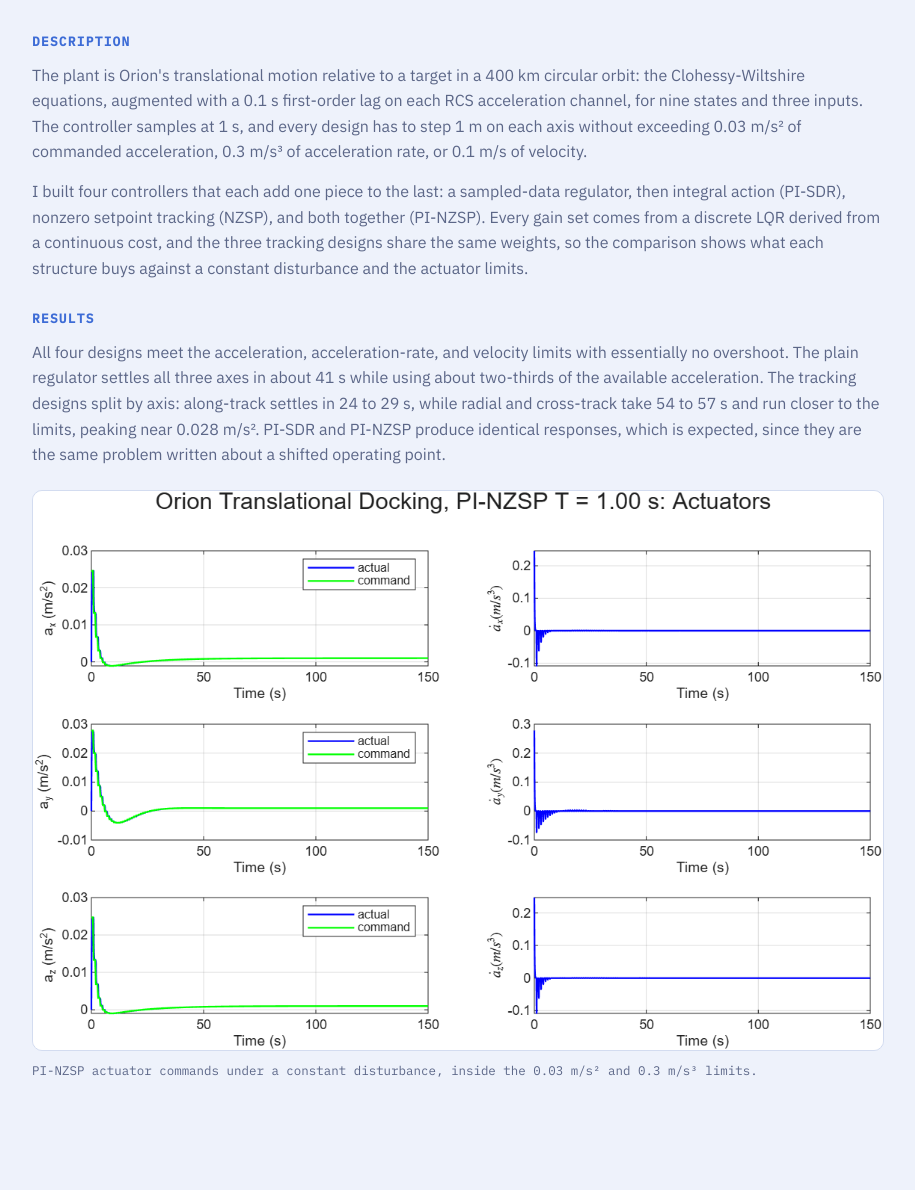
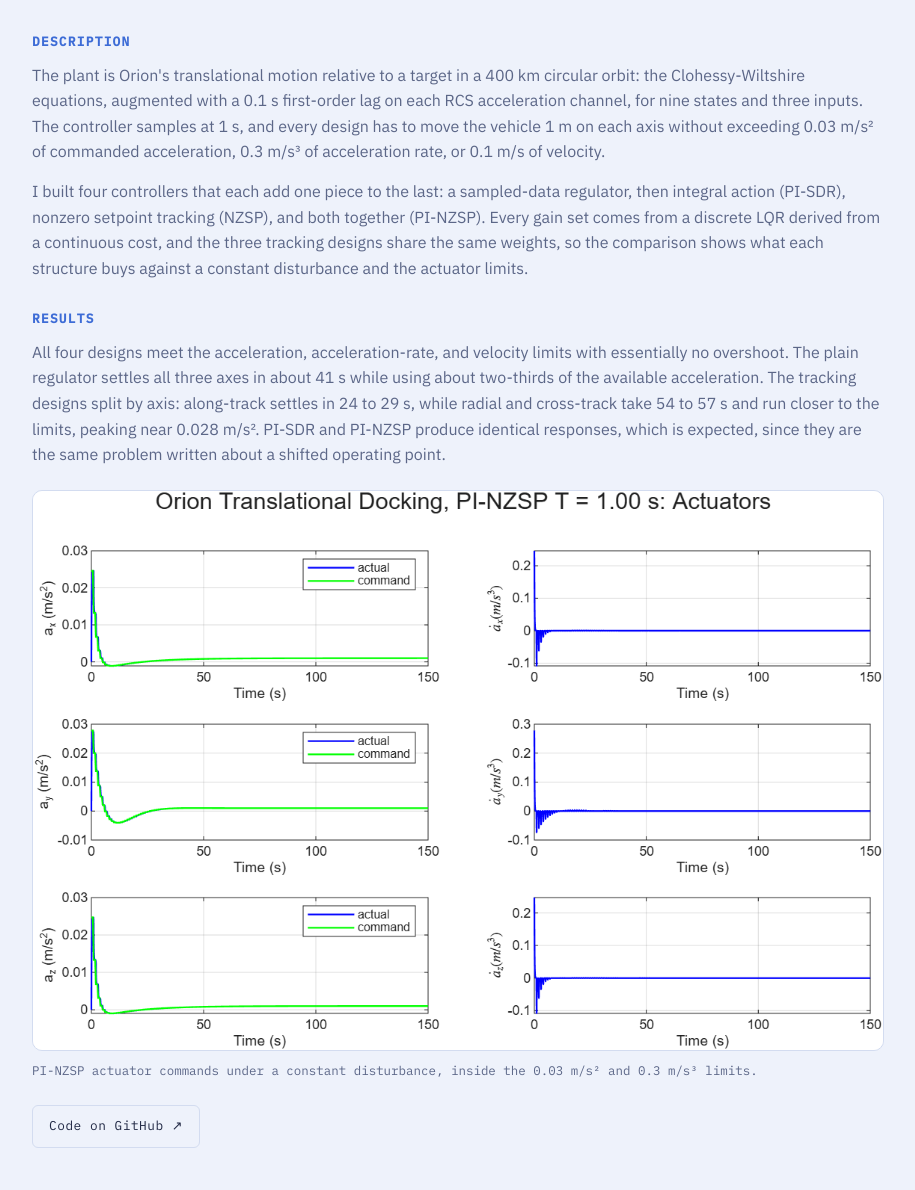
Before and after one commit to cacapps/cacapps.github.io, a plain HTML site: page projects/digital-docking-control.html in a window 1280 px wide. Shown: the part 851-2041 px from the top of the page, without its empty margins (182-1097 px from the left). Drawn offline with Linux system fonts and the light colour scheme.

Commit message:
Link digital control page to its GitHub repo; fix 1 m wording for the regulator
Co-Authored-By: Claude Opus 5.5 <noreply@anthropic.com>

```diff
--- a/projects/digital-docking-control.html
+++ b/projects/digital-docking-control.html
@@ -43,7 +43,7 @@
       </div>
 
       <h2>Description</h2>
-      <p>The plant is Orion's translational motion relative to a target in a 400 km circular orbit: the Clohessy-Wiltshire equations, augmented with a 0.1 s first-order lag on each RCS acceleration channel, for nine states and three inputs. The controller samples at 1 s, and every design has to step 1 m on each axis without exceeding 0.03 m/s² of commanded acceleration, 0.3 m/s³ of acceleration rate, or 0.1 m/s of velocity.</p>
+      <p>The plant is Orion's translational motion relative to a target in a 400 km circular orbit: the Clohessy-Wiltshire equations, augmented with a 0.1 s first-order lag on each RCS acceleration channel, for nine states and three inputs. The controller samples at 1 s, and every design has to move the vehicle 1 m on each axis without exceeding 0.03 m/s² of commanded acceleration, 0.3 m/s³ of acceleration rate, or 0.1 m/s of velocity.</p>
 
       <p>I built four controllers that each add one piece to the last: a sampled-data regulator, then integral action (PI-SDR), nonzero setpoint tracking (NZSP), and both together (PI-NZSP). Every gain set comes from a discrete LQR derived from a continuous cost, and the three tracking designs share the same weights, so the comparison shows what each structure buys against a constant disturbance and the actuator limits.</p>
 
@@ -54,6 +54,10 @@
         <img src="../media/digital-control/pinzsp-actuators.png" alt="PI-NZSP actuator response: commanded and actual acceleration and acceleration rate on each axis, staying inside the 0.03 m/s² and 0.3 m/s³ limits" />
         <figcaption class="citation">PI-NZSP actuator commands under a constant disturbance, inside the 0.03 m/s² and 0.3 m/s³ limits.</figcaption>
       </figure>
+
+      <div class="links-row">
+        <a class="btn" href="https://github.com/cacapps/orion-docking-digital-control" target="_blank" rel="noopener">Code on GitHub ↗</a>
+      </div>
     </section>
   </div>
 
```
